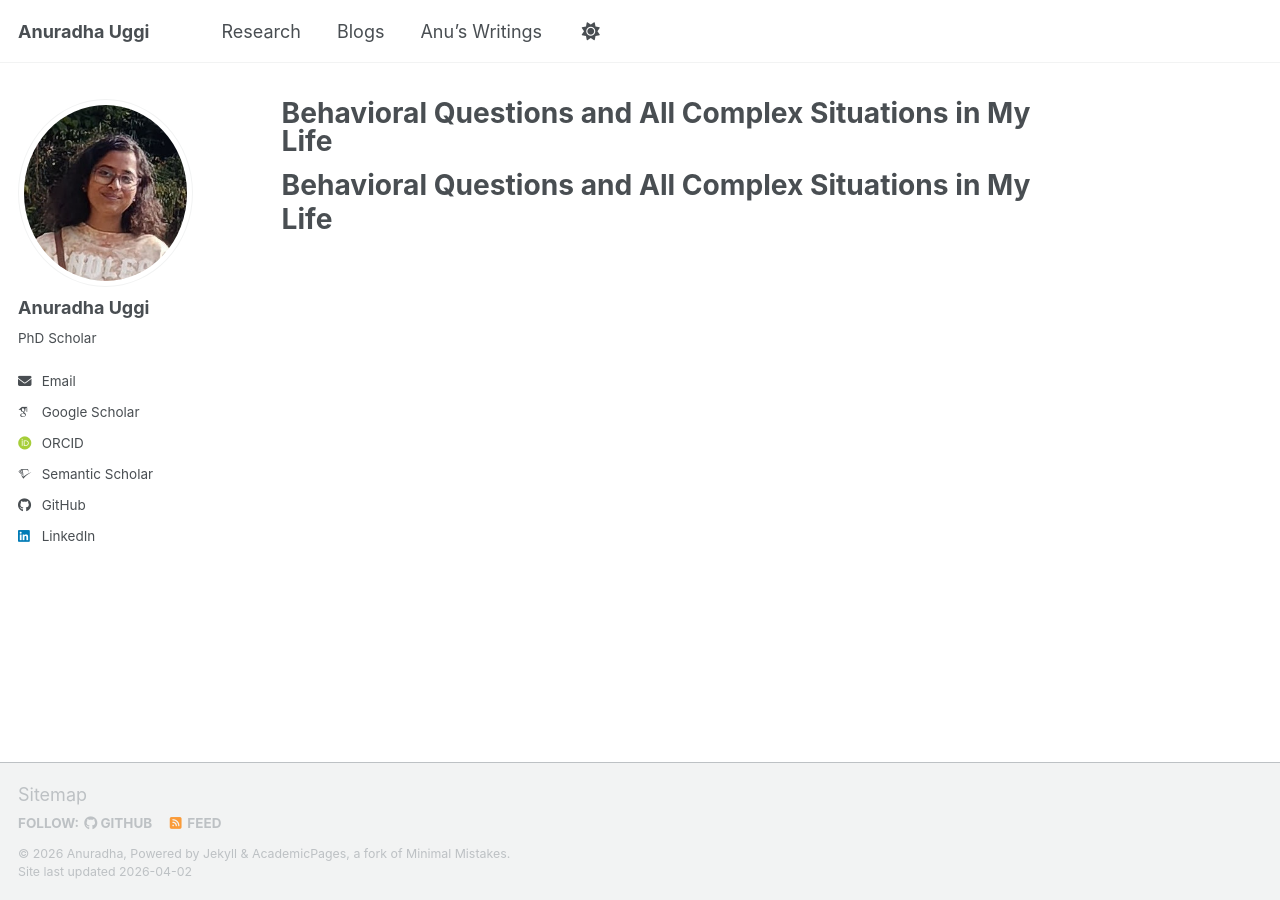
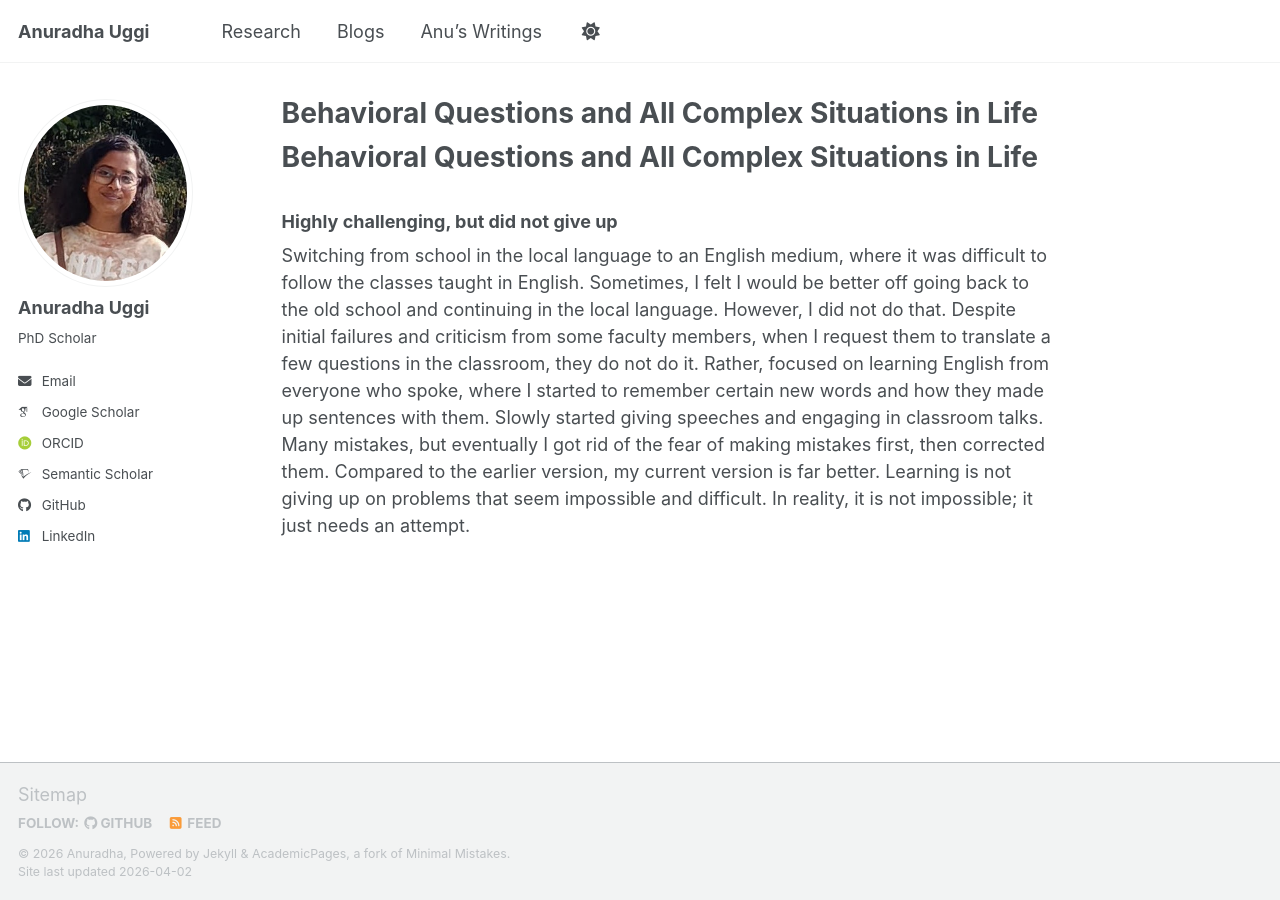
Before and after one commit to Anuradha-Uggi/anuradha-uggi.github.io, a Jekyll site: the page built from stories_for_Amaz.md, in a window 1280 px wide. Built offline with Jekyll 4.4.1, drawn with Linux system fonts in a browser that asks for light colours; some web fonts are replaced; our own code applies the rules of GitHub Pages for plain Markdown files; a script bundle is joined from its source files by our own code; library files that are not in the unit come from our copies.

Commit message:
Revise title and add personal learning experience
Updated the title and added a new section discussing challenges faced while switching to an English medium school and the learning process involved.

```diff
--- a/stories_for_Amaz.md
+++ b/stories_for_Amaz.md
@@ -1 +1,3 @@
-# Behavioral Questions and All Complex Situations in My Life
+# Behavioral Questions and All Complex Situations in Life
+### Highly challenging, but did not give up
+Switching from school in the local language to an English medium, where it was difficult to follow the classes taught in English. Sometimes, I felt I would be better off going back to the old school and continuing in the local language. However, I did not do that. Despite initial failures and criticism from some faculty members, when I request them to translate a few questions in the classroom, they do not do it. Rather, focused on learning English from everyone who spoke, where I started to remember certain new words and how they made up sentences with them. Slowly started giving speeches and engaging in classroom talks. Many mistakes, but eventually I got rid of the fear of making mistakes first, then corrected them. Compared to the earlier version, my current version is far better. Learning is not giving up on problems that seem impossible and difficult. In reality, it is not impossible; it just needs an attempt.
```
